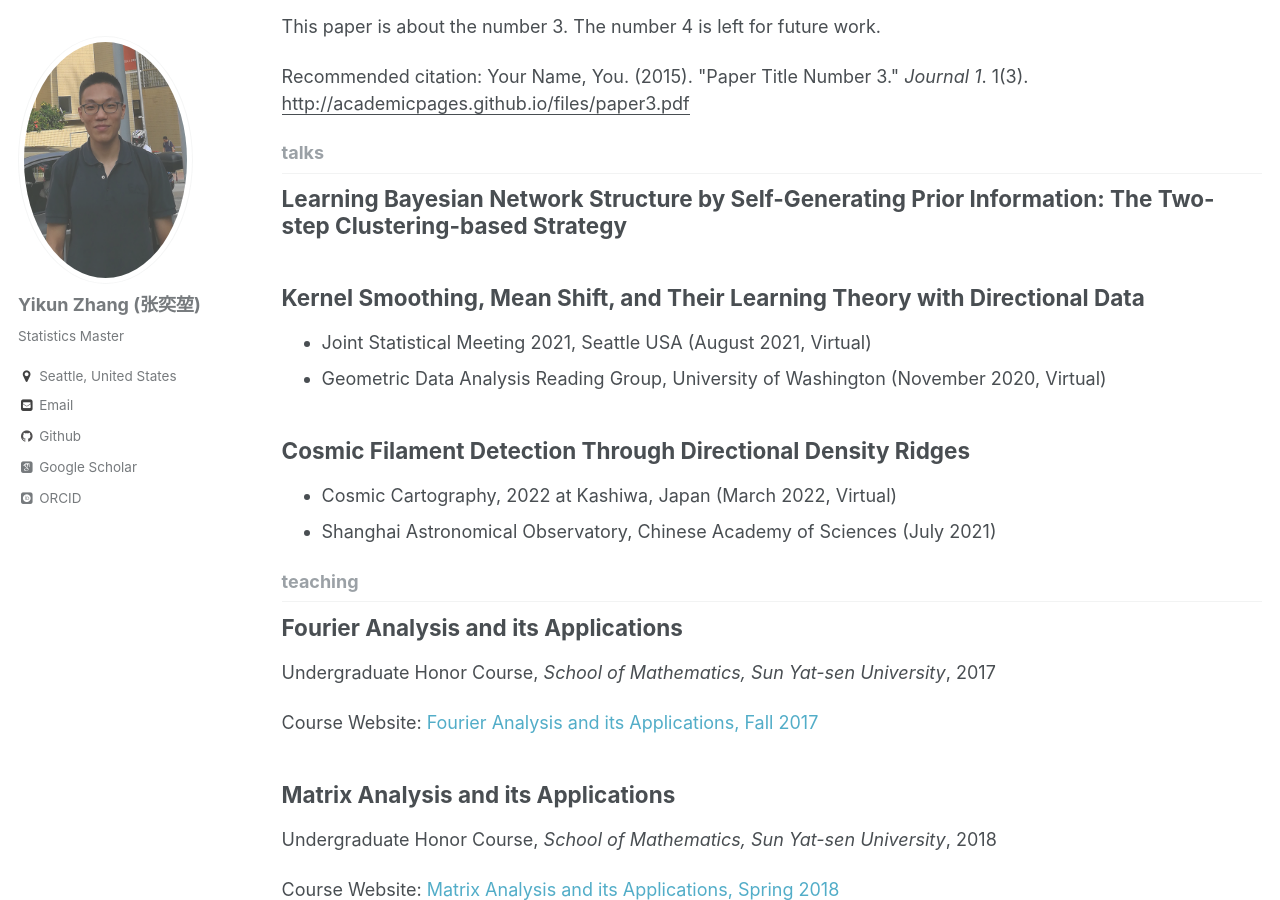
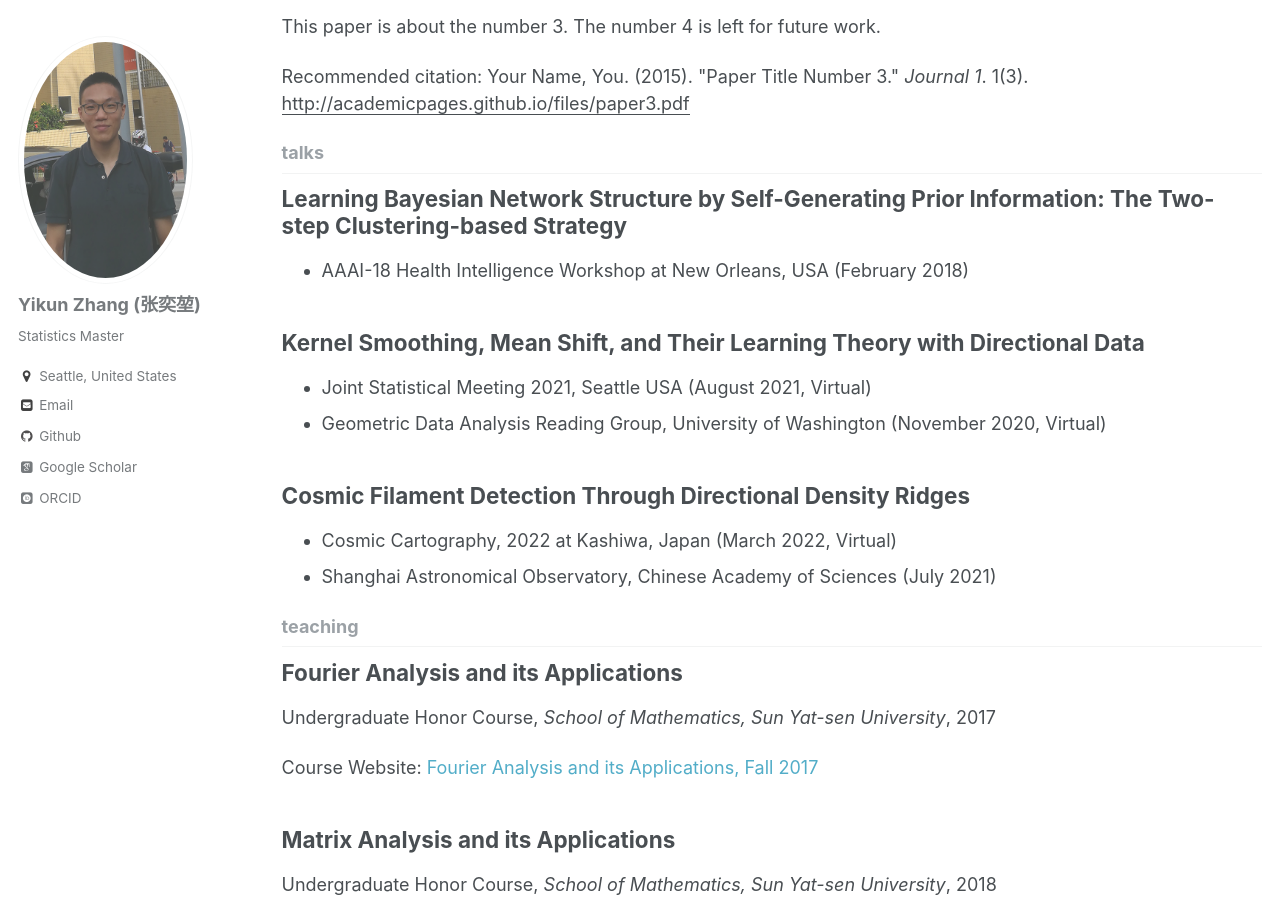
Before and after one commit to zhangyk8/zhangyk8.github.io, a Jekyll site: the page built from _pages/collection-archive.html, in a window 1280 px wide and 900 px high, scrolled down 1643 px. Built offline with Jekyll 4.4.1, drawn with Linux system fonts in a browser that asks for light colours; some web fonts are replaced.

Commit message:
Update talk-1.md

```diff
--- a/_talks/talk-1.md
+++ b/_talks/talk-1.md
@@ -5,9 +5,7 @@ collection: talks
 permalink: /talks/talk-1
 type: "Invited Talk"
 date: 2018-02-03
-excerpt: ""
-venue: "- AAAI-18 Health Intelligence Workshop (Feb 2018)"
-location: "New Orleans, USA"
+excerpt: "- AAAI-18 Health Intelligence Workshop at New Orleans, USA (February 2018)"
 ---
 
 ## Learning Bayesian Network Structure by Self-Generating Prior Information: The Two-step Clustering-based Strategy
```
